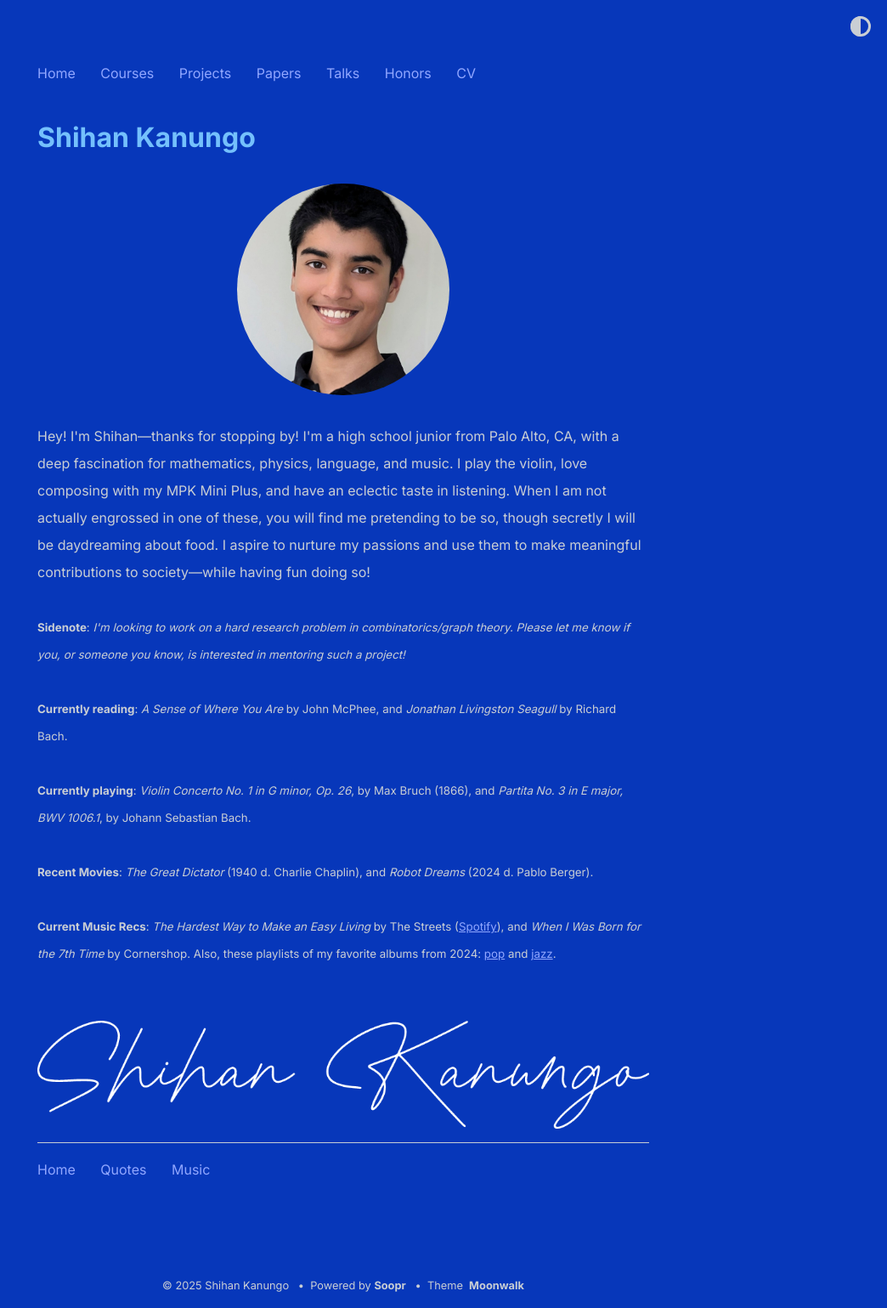
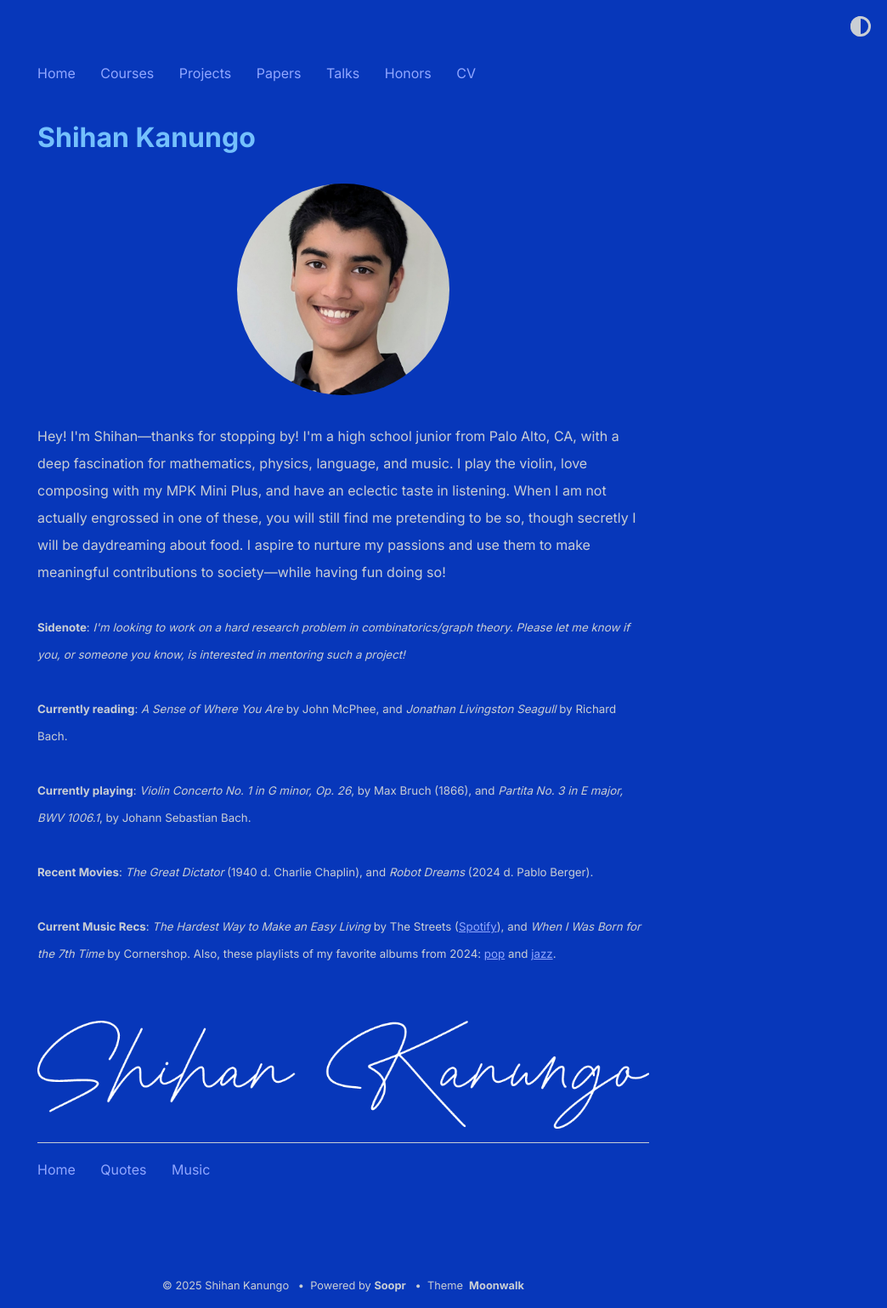
Before and after one commit to shihankanungo/shihankanungo.github.io, a Jekyll site: the page built from index.md, in a window 1280 px wide. Shown: the whole page at 85% size, without its empty margins (236-1280 px from the left). Built offline with Jekyll 4.4.1, drawn with Linux system fonts in a browser that asks for light colours.

Commit message:
Update _config.yml

```diff
--- a/_config.yml
+++ b/_config.yml
@@ -3,7 +3,7 @@ author: Shihan Kanungo
 url: https://www.shihankanungo.github.io/shihanmoonwalk/ # root address of the site
 description: > # description of the site (multiple lines allowed)
   <img src="photo.png" alt="Avatar" style="width:250px; border-radius:50%;"> <br />
-  Hey! I'm Shihan&mdash;thanks for stopping by! I'm a high school junior from Palo Alto, CA, with a deep fascination for mathematics, physics, language, and music. I play the violin, love composing with my MPK Mini Plus, and have an eclectic taste in listening. When I am not actually engrossed in one of these, you will find me pretending to be so, though secretly I will be daydreaming about food. I aspire to nurture my passions and use them to make meaningful contributions to society&mdash;while having fun doing so!
+  Hey! I'm Shihan&mdash;thanks for stopping by! I'm a high school junior from Palo Alto, CA, with a deep fascination for mathematics, physics, language, and music. I play the violin, love composing with my MPK Mini Plus, and have an eclectic taste in listening. When I am not actually engrossed in one of these, you will still find me pretending to be so, though secretly I will be daydreaming about food. I aspire to nurture my passions and use them to make meaningful contributions to society&mdash;while having fun doing so!
           <br /><br />
 
           <small><b>Sidenote</b>: <i>I'm looking to work on a hard research problem in combinatorics/graph theory. Please let me know if you, or someone you know, is interested in mentoring such a project! </i></small>
```
